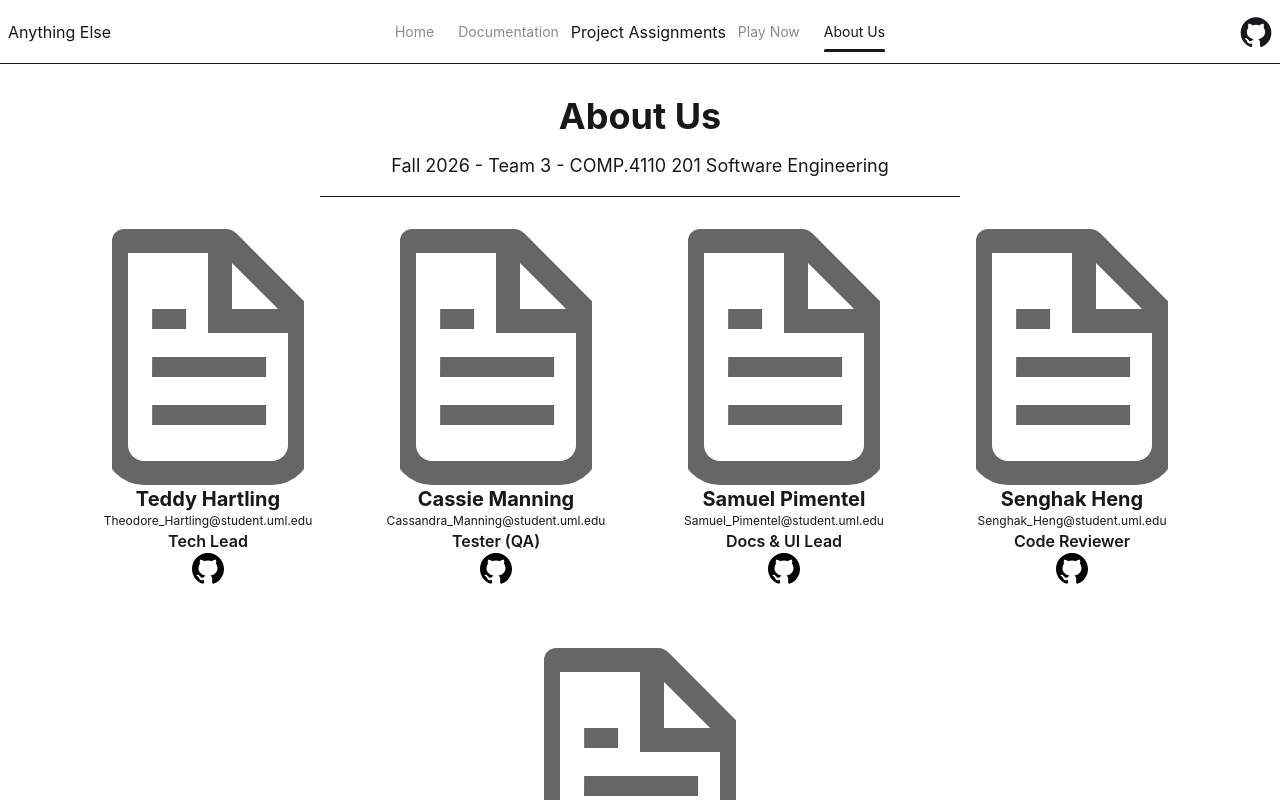
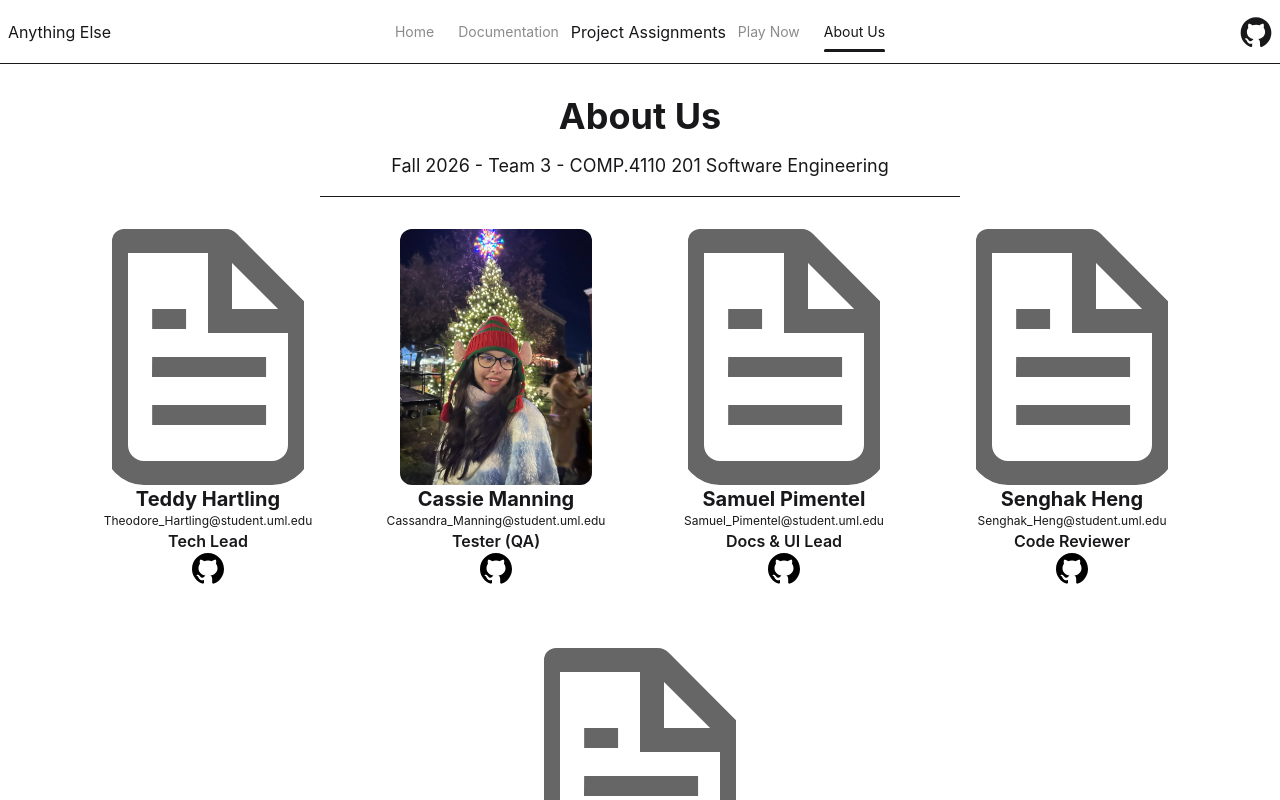
Before and after one commit to uhteddy/anything-else, a Next.js app: page /about_us in a window 1280 px wide. Shown: the top 800 px of the page. Built offline with nearby package versions, Linux system fonts and the light colour scheme.

Commit message:
docs: update team member profile picture
Signed-off-by: Cassie Manning <Cassandra_Manning@student.uml.edu>

```diff
--- a/app/about_us/page.tsx
+++ b/app/about_us/page.tsx
@@ -28,7 +28,7 @@ export default function AboutUs() {
           />
 
           <AboutUsCard
-          img="/file.svg"
+          img="/webp/IMG_2228.webp"
           name="Cassie Manning"
           role="Tester (QA)"
           email="Cassandra_Manning@student.uml.edu"
```
Also changed, not shown: public/webp/IMG_2228.webp (added).
